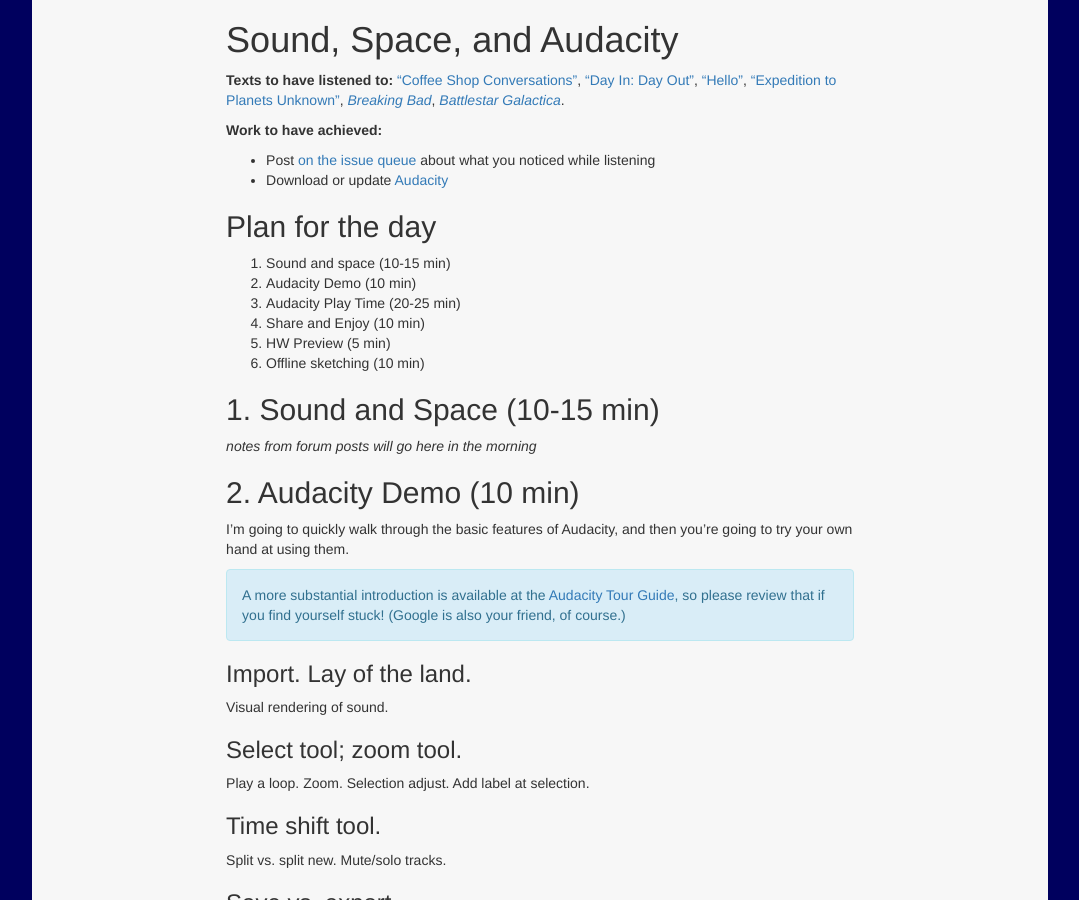
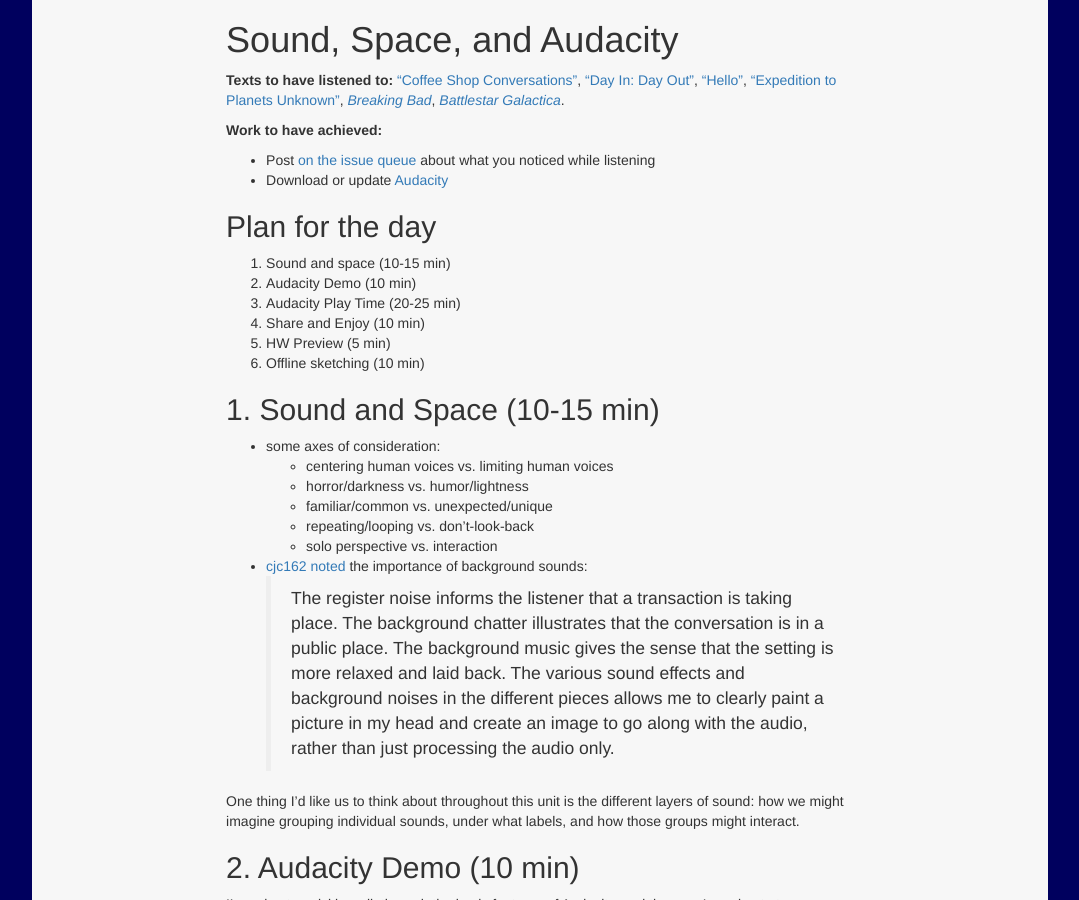
Before and after one commit to benmiller314/cdm2019fall, a Jekyll site: the page built from plans/lesson-04.md, in a window 1280 px wide and 900 px high. Shown: the whole window, without its empty margins (100-1179 px from the left). Built offline with Jekyll 4.4.1, drawn with Linux system fonts in a browser that asks for light colours; our own code applies the rules of GitHub Pages for plain Markdown files.

Commit message:
add notes based on forum

```diff
--- a/plans/lesson-04.md
+++ b/plans/lesson-04.md
@@ -22,9 +22,23 @@
 
 
 ## 1. Sound and Space (10-15 min)
-_notes from forum posts will go here in the morning_
+<!--_notes from forum posts will go here in the morning_
 
 <!-- Be sure to talk about layers within the clips: how might you group the sounds you heard? -->
+
+* some axes of consideration:<!-- NB: these are not meant to line up -->
+   - centering human voices vs. limiting human voices
+   - horror/darkness vs. humor/lightness
+   - familiar/common vs. unexpected/unique
+   - repeating/looping vs. don't-look-back
+   - solo perspective vs. interaction
+
+
+* [cjc162 noted](https://github.com/benmiller314/cdm2019fall/issues/2#issuecomment-528185721) the importance of background sounds:
+> The register noise informs the listener that a transaction is taking place. The background chatter illustrates that the conversation is in a public place. The background music gives the sense that the setting is more relaxed and laid back. The various sound effects and background noises in the different pieces allows me to clearly paint a picture in my head and create an image to go along with the audio, rather than just processing the audio only.
+
+One thing I'd like us to think about throughout this unit is the different layers of sound: how we might imagine grouping individual sounds, under what labels, and how those groups might interact.
+
 
 ## 2. Audacity Demo (10 min)
 
```
